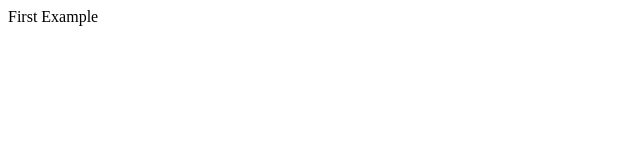
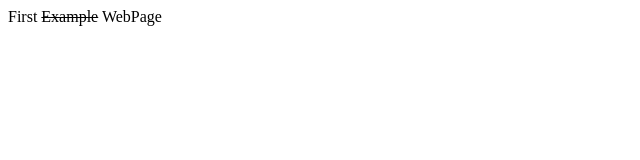
Before and after one commit to SyedAliJawwad/Bootcamp2020, a plain HTML site: page index.html in a window 1280 px wide. Shown: the full height of the page, 0-640 px from the left. Drawn offline with Linux system fonts and the light colour scheme.

Commit message:
Updated index.html
Changed the text

```diff
--- a/index.html
+++ b/index.html
@@ -6,6 +6,6 @@
     <title>First Example</title>
 </head>
 <body>
-    <div>First Example</div>
+    <div>First <s>Example</s> WebPage</div>
 </body>
 </html>
```
